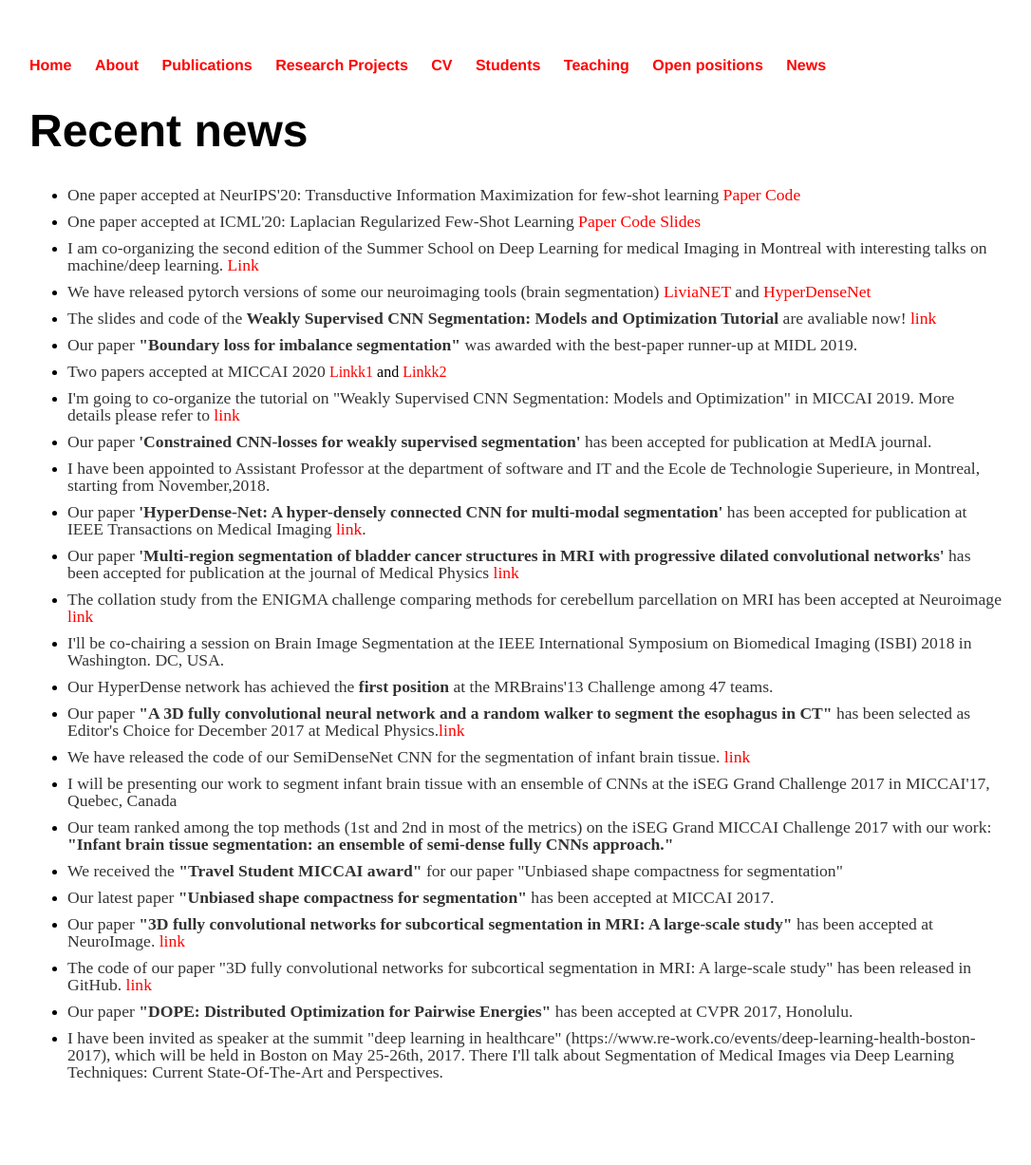
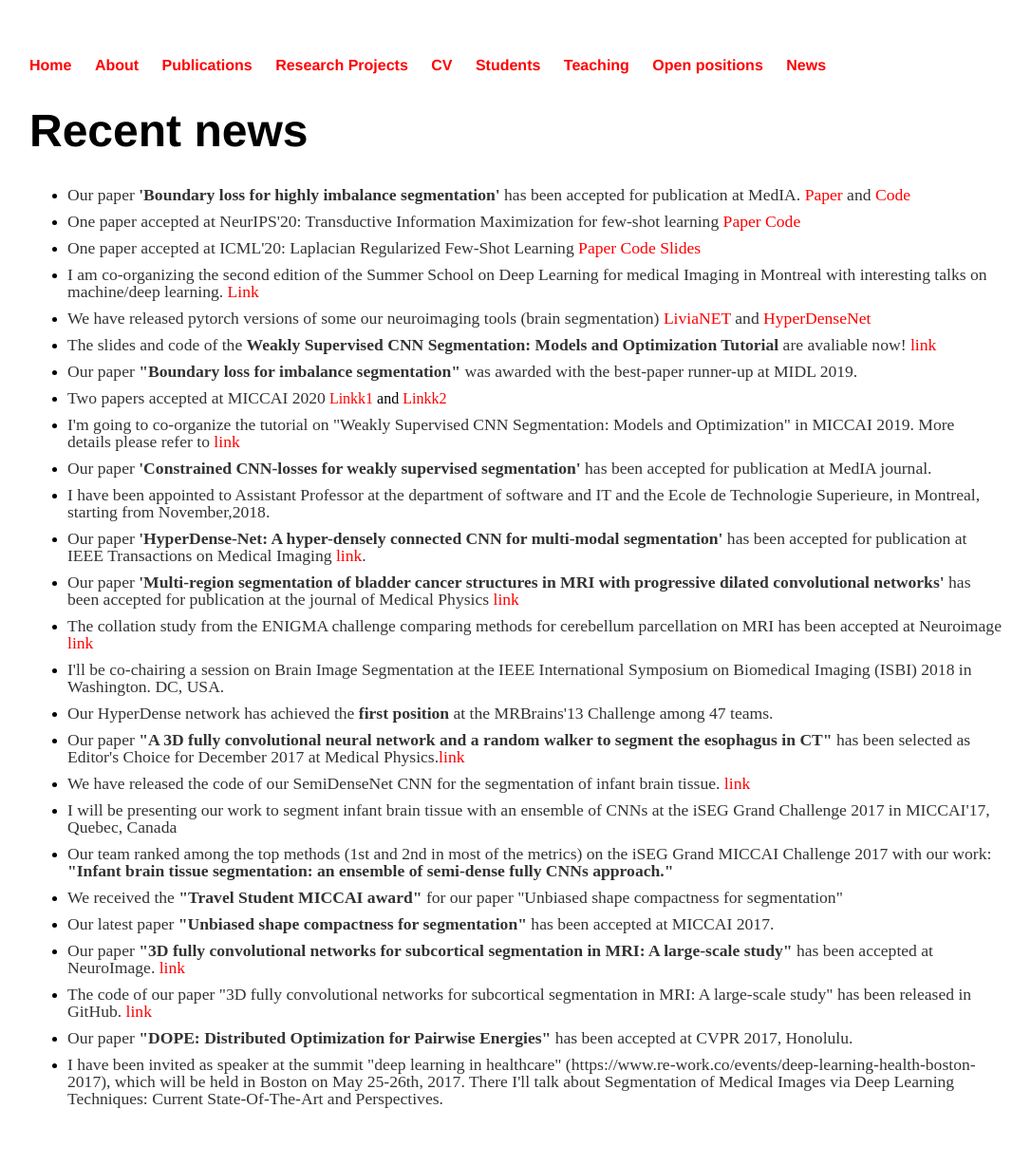
Before and after one commit to josedolz/josedolz.github.io, a Jekyll site: the page built from news/index.html, in a window 1280 px wide. Shown: the whole page at 95% size, without its empty margins (97-1183 px from the left). Built offline with Jekyll 4.4.1, drawn with Linux system fonts in a browser that asks for light colours; before the commit the page ends 1199 px from its top, so only the background shows below that.

Commit message:
Update index.html

```diff
--- a/news/index.html
+++ b/news/index.html
@@ -5,6 +5,7 @@ title: news
 <div class="blurb">
 	<h1>Recent news</h1>
 	<ul>
+		<li><p1>Our paper <strong>'Boundary loss for highly imbalance segmentation'</strong> has been accepted for publication at MedIA. <a href="https://www.sciencedirect.com/science/article/pii/S1361841520302152">Paper</a> and <a href="https://github.com/LIVIAETS/boundary-loss">Code</a>
 		<li><p1>One paper accepted at NeurIPS'20: Transductive Information Maximization for few-shot learning <a href="https://arxiv.org/pdf/2008.11297.pdf">Paper</a> <a href="https://github.com/mboudiaf/TIM">Code</a>
 		<li><p1>One paper accepted at ICML'20: Laplacian Regularized Few-Shot Learning <a href="https://proceedings.icml.cc/static/paper_files/icml/2020/4348-Paper.pdf">Paper</a> <a href="https://github.com/imtiazziko/LaplacianShot">Code</a> <a href="https://icml.cc/media/Slides/icml/2020/virtual(no-parent)-14-14-00UTC-6480-laplacian_regul.pdf">Slides</a>
 		<li><p1>I am co-organizing the second edition of the Summer School on Deep Learning for medical Imaging in Montreal with interesting talks on machine/deep learning. <a href="https://www.fourwav.es/view/1775/customtab1530/">Link</a>
```
